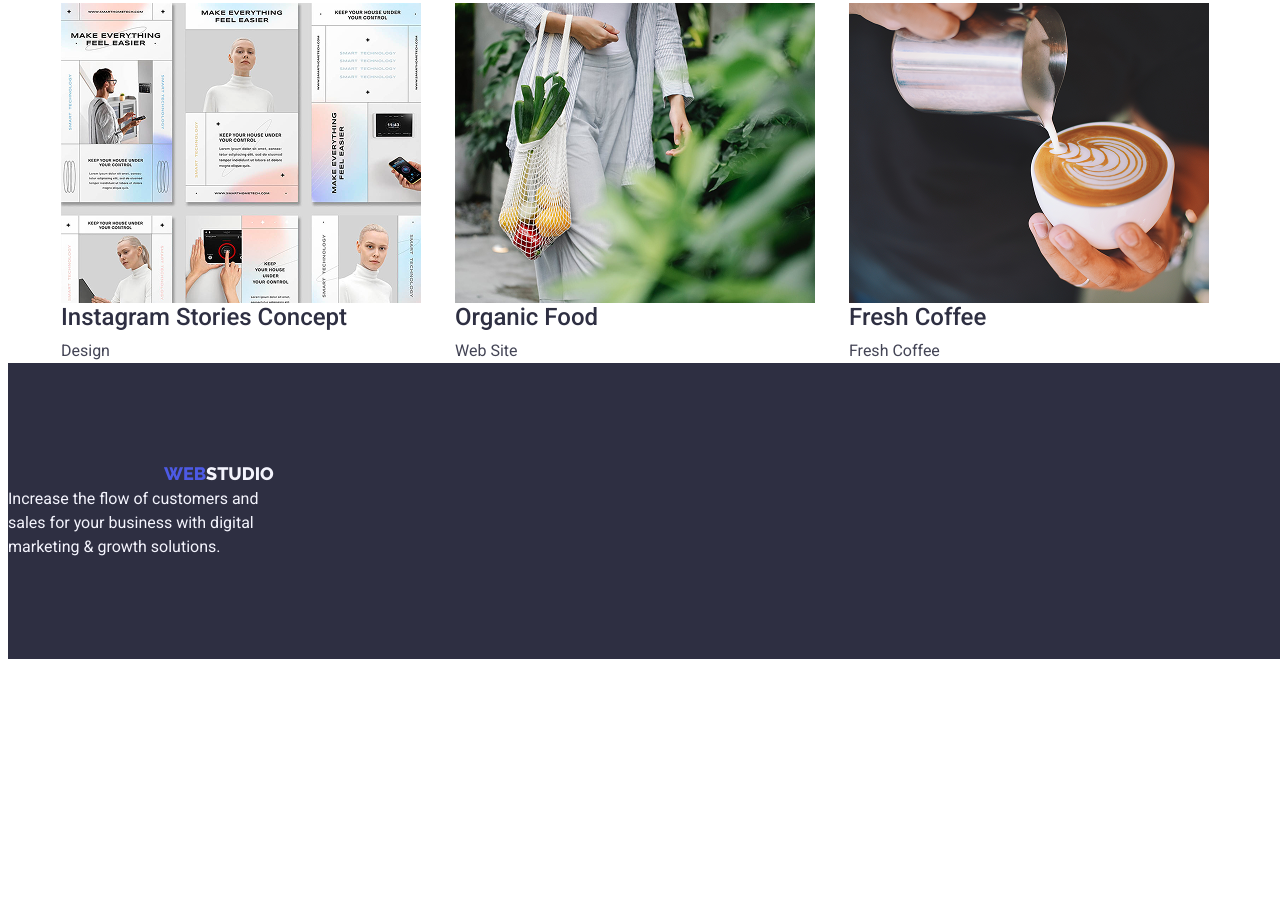
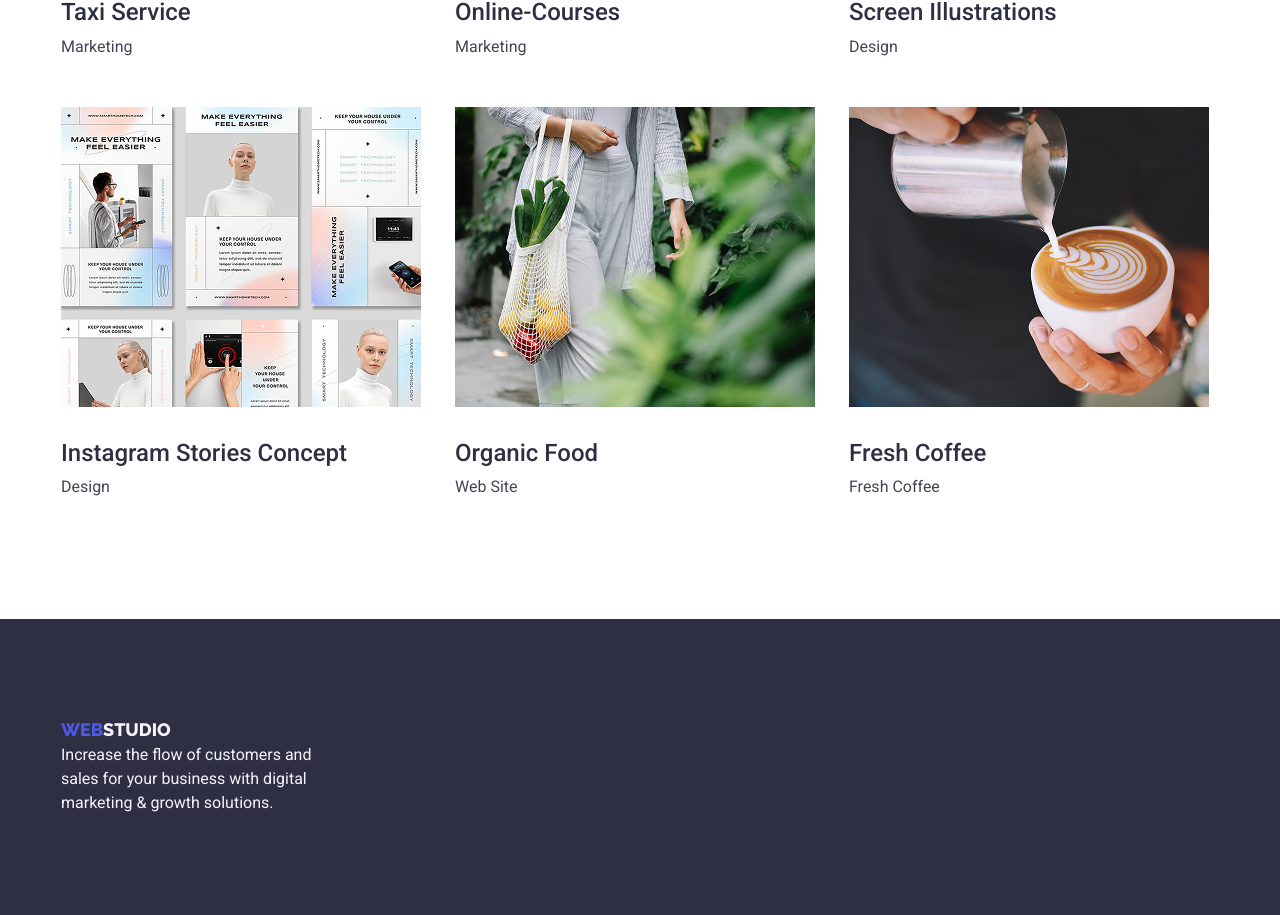
Before and after one commit to Ravehell/hw03-solo, a plain HTML site: page portfolio.html in a window 1280 px wide. Shown: the part 1065-1980 px from the top of the page. Before the commit the page ends 1732 px from the top, so only its background shows below. Drawn offline with Linux system fonts and the light colour scheme.

Commit message:
complete hw3

```diff
--- a/css/styles.css
+++ b/css/styles.css
@@ -5,6 +5,7 @@ body {
   font-weight: 400;
   line-height: 1.5;
   background-color: #ffffff;
+  margin: 0;
 }
 
 a {
@@ -88,6 +89,7 @@ button {
 }
 .address {
   color: #434455;
+  font-style: normal;
 }
 .address:hover {
   color: #4d5ae5;
@@ -95,7 +97,6 @@ button {
 /* Hero Section*/
 .hero {
   background-color: #2e2f42;
-  height: 600px;
   margin-bottom: 120px;
 }
 .hero-title {
@@ -107,9 +108,10 @@ button {
   margin: 0 auto;
   text-align: center;
   margin-bottom: 48px;
-  padding-top: 188px;
+  /* padding-top: 188px; */
 }
 .hero-container {
+  padding: 188px 0;
 }
 
 .hero-button {
@@ -234,6 +236,7 @@ button {
   line-height: 1.2;
   color: #2e2f42;
   padding-bottom: 8px;
+  padding-top: 32px;
 }
 .portfolio-text {
   color: #434455;
@@ -268,11 +271,22 @@ button {
 .footer-section {
   background-color: #2e2f42;
   padding: 100px 0;
-  width: 1440px;
+  /* width: 1440px; */
 }
+
 .footer-paragraph {
   color: #f4f4fd;
   max-width: 264px;
+}
+.footer-logo {
+  font-family: 'Raleway', sans-serif;
+  color: #4d5ae5;
+  font-weight: 800;
+  font-size: 18px;
+  line-height: 1.16;
+  letter-spacing: 3%;
+  text-transform: uppercase;
+  margin-right: 76px;
 }
 .span-logo-footer {
   color: #f4f4fd;
@@ -281,8 +295,12 @@ button {
 .card-set {
   display: flex;
   flex-wrap: wrap;
-  gap: 24px;
+  row-gap: 48px;
+  column-gap: 24px;
 }
 .li-item {
   width: calc((100% - 24px * 2) / 3);
 }
+.portfolio-section {
+  padding-bottom: 120px;
+}
--- a/portfolio.html
+++ b/portfolio.html
@@ -75,7 +75,7 @@
         </ul>
       </div>
 
-      <section>
+      <section class="portfolio-section">
         <div class="container">
           <ul class="card-set">
             <li class="li-item">
@@ -162,9 +162,10 @@
         </div>
       </section>
     </main>
-    <footer class="footer-section section">
+    <section class="footer-section">
+      <footer class="container">
         <div class="footer-container">
-        <a href="/portfolio.html" class="logo"
+          <a href="./index.html" class="footer-logo"
             >Web<span class="span-logo-footer">Studio</span></a
           >
           <p class="footer-paragraph">
@@ -173,5 +174,6 @@
           </p>
         </div>
       </footer>
+    </section>
   </body>
 </html>
```
Also changed, not shown: index.html (+6 -4 lines). Lines whose indentation alone changed are shown as unchanged.
